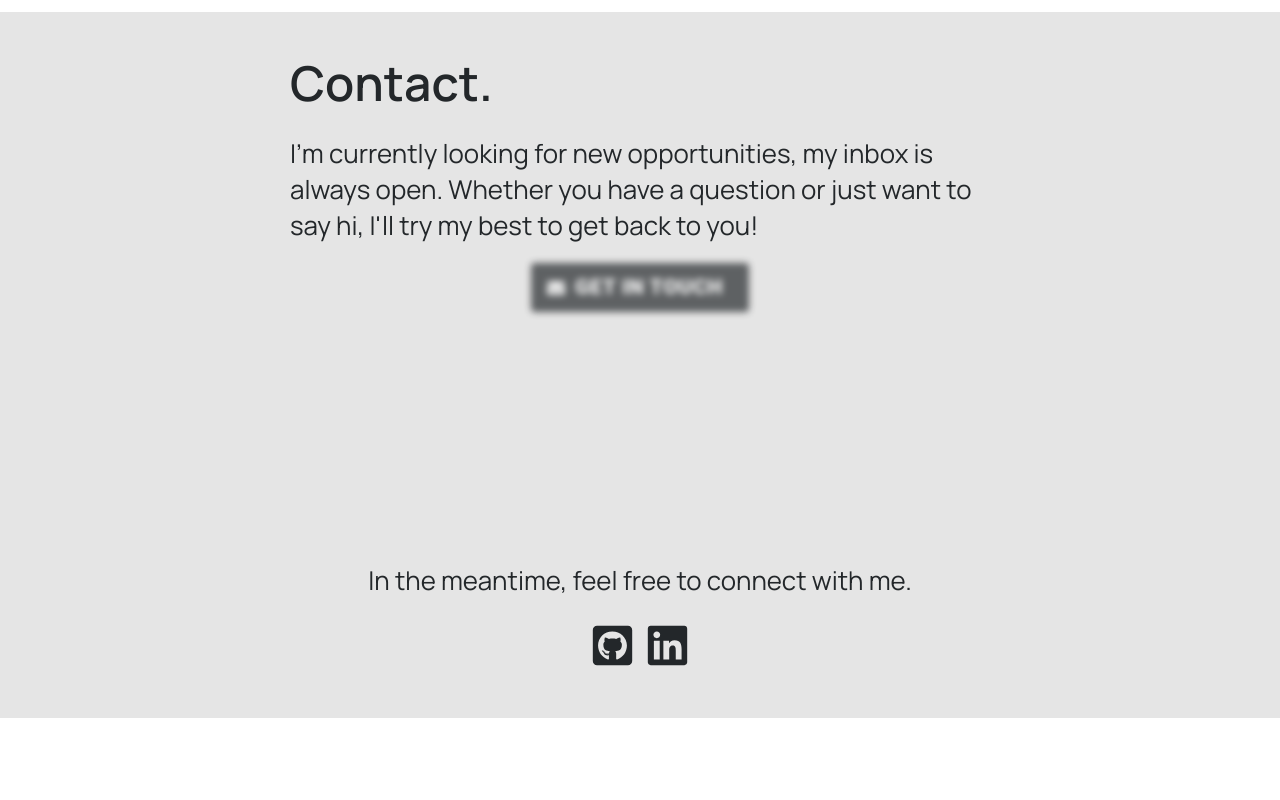
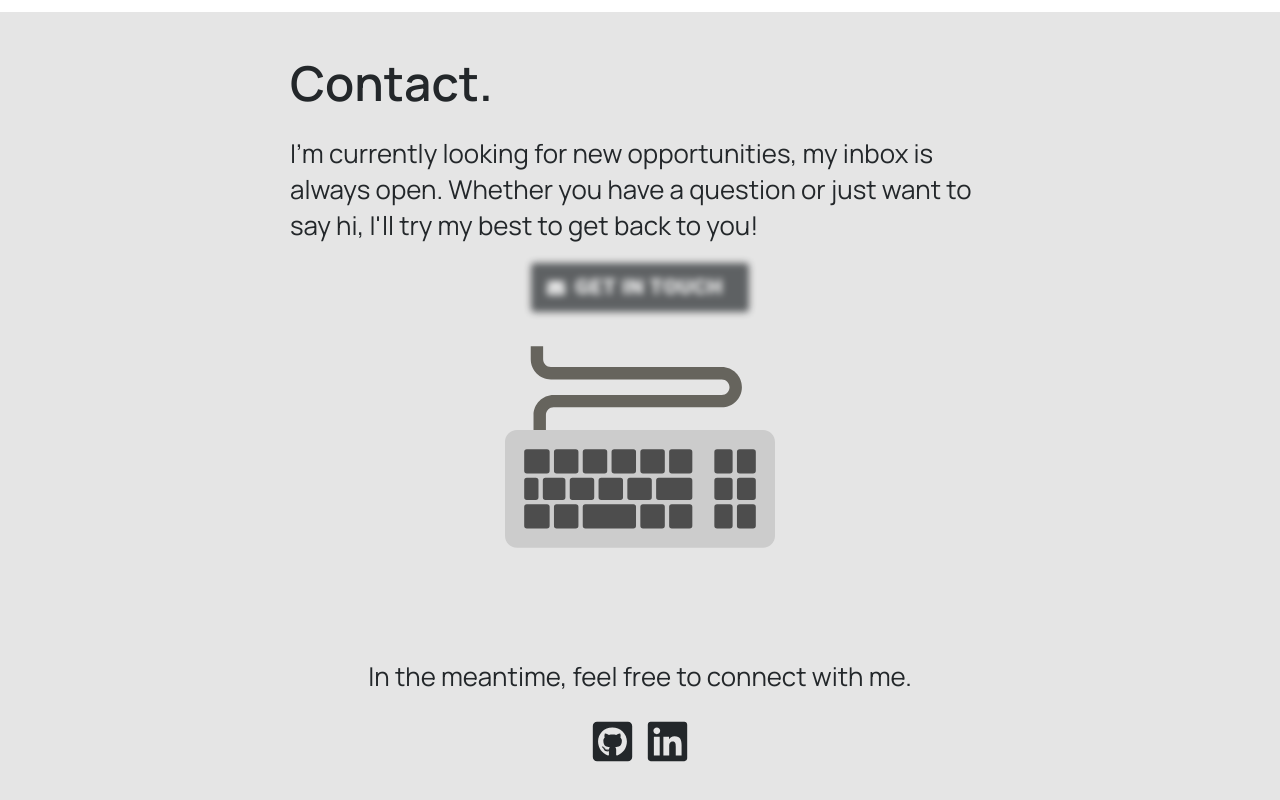
Before and after one commit to slippax/slippa-dev, a React (Create React App) app: page / in a window 1280 px wide. Shown: the part 3301-4101 px from the top of the page. Before the commit the page ends 4019 px from the top, so only its background shows below. Built offline with nearby package versions, Linux system fonts and the light colour scheme.

Commit message:
added keyboard icon to contact

```diff
--- a/src/components/common/Contact.js
+++ b/src/components/common/Contact.js
@@ -3,6 +3,7 @@ import {useRef} from 'react';
 import {MailButton} from './NextButton';
 import {FaGithubSquare, FaLinkedin} from 'react-icons/fa';
 import Fade from 'react-reveal/Fade';
+import { ReactComponent as Keyboard } from '../../images/keyboard.svg';
 
 const Wrapper = styled.div`
 display:flex;
@@ -40,7 +41,6 @@ text-align:${p=> p.last? 'center' : 'start'};
 
 const Button = styled.div`
 text-align:center;
-margin-bottom: 250px;
 `;
 
 const ConnectBox = styled.div`
@@ -53,6 +53,17 @@ const Box = styled.div`
 color:${p=>p.theme.secondaryColor};
 padding: 5px;
 cursor:pointer;
+`;
+
+const KeyboardBox = styled.div`
+justify-content:center;
+text-align:center;
+width: 230px;
+margin: 0 auto;
+margin-bottom:70px;
+@media(min-width: 700px){
+  width: 270px;
+}
 `;
 
 export const Contact = () => {
@@ -73,8 +84,11 @@ export const Contact = () => {
                   }}>
                 <MailButton text="GET IN TOUCH"/>
             </Button>
+            <KeyboardBox>
+            <Keyboard/>
+            </KeyboardBox>
             </Fade>
-            <Fade bottom>
+            <Fade top>
                 <Text last>In the meantime, feel free to connect with me.</Text>
                 <ConnectBox>
                   <Box onClick={() => {
```
Also changed, not shown: src/images/keyboard.svg (added), 1 other file (tests, documents, lock files or other folders).
